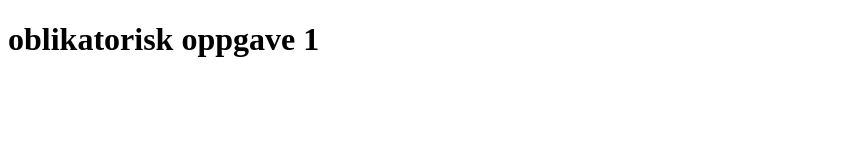
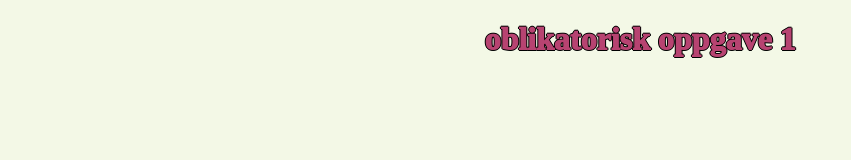
Before and after one commit to CelineAH-H/wes120v-obligatorisk-oppgave-1, a website: page ny_nettsted/index.html in a window 1280 px wide. Shown: the whole page, without its empty margins (0-851 px from the left). Drawn offline with Linux system fonts and the light colour scheme.

Commit message:
brukte style.css for dekor

```diff
--- a/ny_nettsted/index.html
+++ b/ny_nettsted/index.html
@@ -2,7 +2,7 @@
 <html lang="en">
   <head>
     <meta charset="UTF-8" />
-
+<link rel="stylesheet" href="stylel.css">
     <meta name="viewport" content="width=device-width, initial-scale=1.0" />
     <title>ny_nettsted</title>
   </head>
--- /dev/null
+++ b/ny_nettsted/stylel.css
@@ -0,0 +1,10 @@
+h1{
+    text-align: center;
+    color: rgb(183, 67, 113);
+    font-weight: 1000;
+    text-shadow: 1px 0 0 black, 0 -1px 0 black, 0 1px 0 black, -1px 0 0 black;
+}
+
+body{
+    background-color: rgb(243, 248, 230);
+}
```
